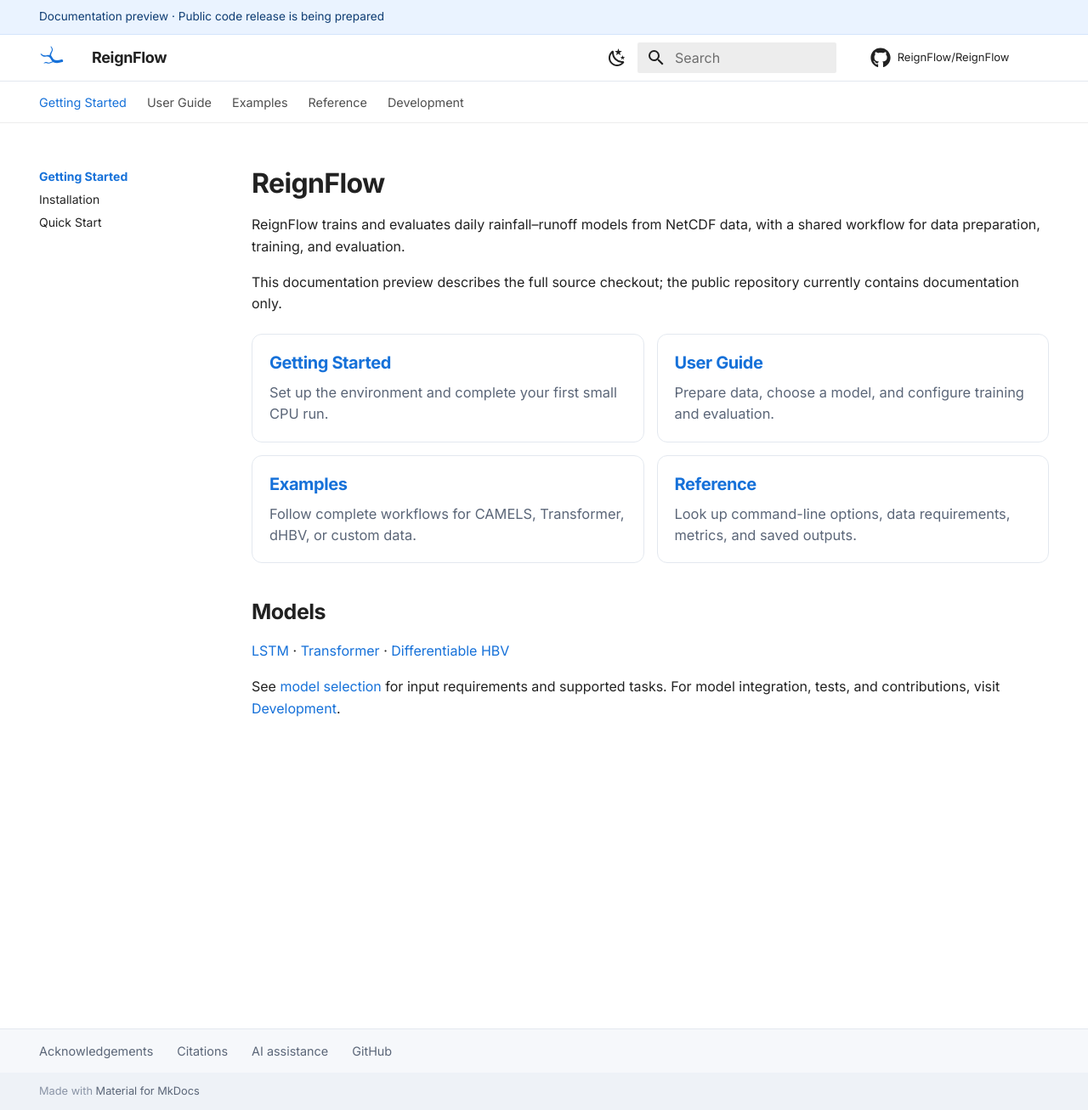
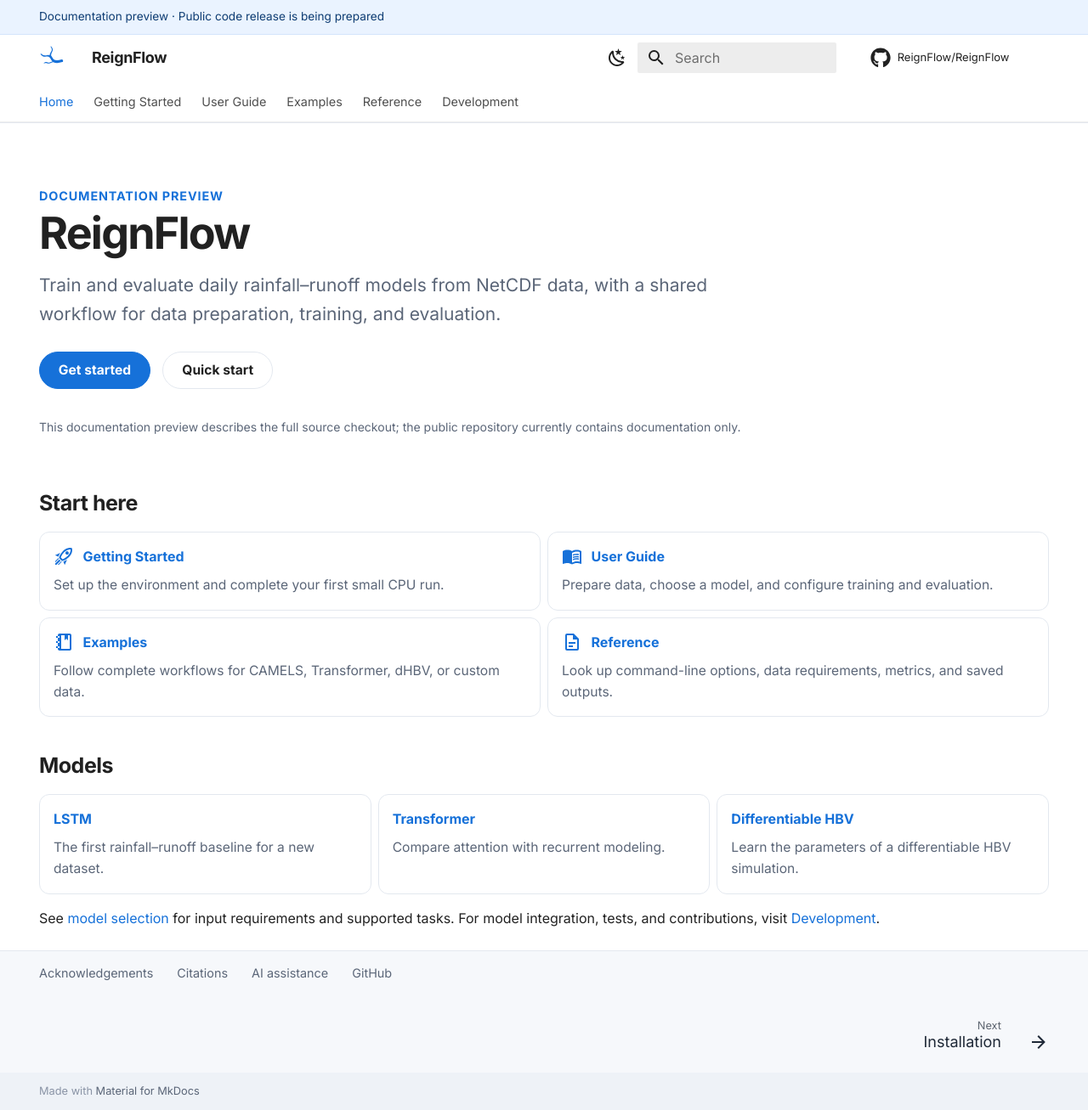
Before and after one commit to ReignFlow/ReignFlow, an MkDocs documentation site: the page built from docs/index.md, in a window 1280 px wide and 1307 px high. Shown: the whole window at 85% size. Built offline with MkDocs 1.6.1 and Material for MkDocs 9.7.7, drawn with Linux system fonts in a browser that asks for light colours; comment, search, counter and statistics services are not loaded.

Commit message:
docs: give the overview a landing page and tidy navigation
The overview lived inside the Getting Started tab, so the home page
carried that section's sidebar. It is now its own Home tab with a
landing layout: a short hero with Get started and Quick start buttons,
the four entry points as a 2 x 2 grid of cards with icons, and the three
models as cards with a one-line purpose each (from the model overview).
Pages also gain previous/next links in the footer, sticky tabs and a
table of contents that follows the reader.

```diff
--- a/docs/index.md
+++ b/docs/index.md
@@ -1,56 +1,65 @@
 ---
 hide:
+  - navigation
   - toc
 ---
 
+<div class="rf-hero" markdown="1">
+
+<p class="rf-hero__eyebrow">Documentation preview</p>
+
 # ReignFlow
 
-ReignFlow trains and evaluates daily rainfall–runoff models from NetCDF data,
-with a shared workflow for data preparation, training, and evaluation.
+<p class="rf-hero__lead">Train and evaluate daily rainfall–runoff models from NetCDF data,
+with a shared workflow for data preparation, training, and evaluation.</p>
 
-This documentation preview describes the full source checkout; the public
-repository currently contains documentation only.
+[Get started](getting-started/installation.md){ .md-button .md-button--primary }
+[Quick start](getting-started/quickstart.md){ .md-button }
 
-<div class="rf-routes" markdown="1">
-
-<div class="rf-route" markdown="1">
-
-## [Getting Started](getting-started/installation.md)
-
-Set up the environment and complete your first small CPU run.
+<p class="rf-hero__note">This documentation preview describes the full source checkout; the public
+repository currently contains documentation only.</p>
 
 </div>
 
-<div class="rf-route" markdown="1">
+## Start here
 
-## [User Guide](guides/index.md)
+<div class="grid cards rf-grid-2" markdown="1">
 
-Prepare data, choose a model, and configure training and evaluation.
+-   :material-rocket-launch-outline:{ .lg } __[Getting Started](getting-started/installation.md)__
 
-</div>
+    Set up the environment and complete your first small CPU run.
 
-<div class="rf-route" markdown="1">
+-   :material-book-open-variant:{ .lg } __[User Guide](guides/index.md)__
 
-## [Examples](tutorials/index.md)
+    Prepare data, choose a model, and configure training and evaluation.
 
-Follow complete workflows for CAMELS, Transformer, dHBV, or custom data.
+-   :material-notebook-outline:{ .lg } __[Examples](tutorials/index.md)__
 
-</div>
+    Follow complete workflows for CAMELS, Transformer, dHBV, or custom data.
 
-<div class="rf-route" markdown="1">
+-   :material-file-document-outline:{ .lg } __[Reference](reference/index.md)__
 
-## [Reference](reference/index.md)
-
-Look up command-line options, data requirements, metrics, and saved outputs.
-
-</div>
+    Look up command-line options, data requirements, metrics, and saved outputs.
 
 </div>
 
 ## Models
 
-[LSTM](models/lstm.md) · [Transformer](models/transformer.md) ·
-[Differentiable HBV](models/dhbv.md)
+<div class="grid cards" markdown="1">
+
+-   __[LSTM](models/lstm.md)__
+
+    The first rainfall–runoff baseline for a new dataset.
+
+-   __[Transformer](models/transformer.md)__
+
+    Compare attention with recurrent modeling.
+
+-   __[Differentiable HBV](models/dhbv.md)__
+
+    Learn the parameters of a differentiable HBV simulation.
+
+</div>
 
 See [model selection](models/overview.md) for input requirements and supported
 tasks. For model integration, tests, and contributions, visit
--- a/docs/stylesheets/extra.css
+++ b/docs/stylesheets/extra.css
@@ -153,33 +153,95 @@
   background: var(--rf-surface);
 }
 
-/* ---- landing page route cards (docs/index.md) ---------------------------- */
+/* ---- landing page (docs/index.md) --------------------------------------- */
 
-.rf-routes {
-  display: grid;
-  grid-template-columns: repeat(2, minmax(0, 1fr));
-  gap: 0.75rem;
-  margin: 1.1rem 0 1.8rem;
+.rf-hero {
+  max-width: 44rem;
+  padding: 1.2rem 0 1rem;
 }
 
-.rf-route {
-  min-width: 0;
-  padding: 0.95rem 1rem;
+.md-typeset .rf-hero h1 {
+  margin: 0.2rem 0 0.8rem;
+  font-size: 2.6rem;
+  line-height: 1.1;
+  letter-spacing: -0.035em;
+}
+
+.md-typeset .rf-hero__eyebrow {
+  margin: 0;
+  color: var(--rf-brand);
+  font-size: 0.72rem;
+  font-weight: 650;
+  letter-spacing: 0.06em;
+  text-transform: uppercase;
+}
+
+.md-typeset .rf-hero__lead {
+  margin: 0 0 1.4rem;
+  color: var(--rf-muted);
+  font-size: 1.05rem;
+  line-height: 1.6;
+}
+
+.md-typeset .rf-hero__note {
+  margin: 1.2rem 0 0;
+  color: var(--rf-muted);
+  font-size: 0.7rem;
+}
+
+.md-typeset .rf-hero .md-button {
+  margin: 0 0.5rem 0.5rem 0;
+  padding: 0.55em 1.4em;
+  border: 1px solid var(--rf-line);
+  border-radius: 999px;
+  color: var(--md-default-fg-color);
+  font-size: 0.78rem;
+}
+
+.md-typeset .rf-hero .md-button:is(:hover, :focus) {
+  border-color: var(--rf-brand);
+  background: transparent;
+  color: var(--rf-brand);
+}
+
+.md-typeset .rf-hero .md-button--primary,
+.md-typeset .rf-hero .md-button--primary:is(:hover, :focus) {
+  border-color: var(--rf-brand);
+  background: var(--rf-brand);
+  color: var(--md-default-bg-color);
+}
+
+.md-typeset .rf-hero .md-button--primary:is(:hover, :focus) {
+  border-color: var(--rf-brand-strong);
+  background: var(--rf-brand-strong);
+}
+
+/* four entry points read better as 2 x 2 than as 3 + 1 */
+.md-typeset .grid.rf-grid-2 {
+  grid-template-columns: repeat(auto-fit, minmax(min(100%, 22rem), 1fr));
+}
+
+.md-typeset .grid.cards > ul > li {
   border: 1px solid var(--rf-line);
   border-radius: 0.6rem;
-  background: var(--md-default-bg-color);
+  box-shadow: none;
+  transition: border-color 125ms;
 }
 
-.md-typeset .rf-route h2 {
-  margin: 0 0 0.45rem;
-  font-size: 1rem;
+.md-typeset .grid.cards > ul > li:is(:hover, :focus-within) {
+  border-color: var(--rf-brand);
+  box-shadow: none;
 }
 
-.md-typeset .rf-route p {
-  margin: 0;
+.md-typeset .grid.cards .lg {
+  margin-right: 0.3rem;
+  color: var(--rf-brand);
+  vertical-align: -0.35em;
+}
+
+.md-typeset .grid.cards p:last-child {
   color: var(--rf-muted);
-  font-size: 0.82rem;
-  line-height: 1.55;
+  font-size: 0.78rem;
 }
 
 /* ---- project footer (overrides/main.html) -------------------------------- */
@@ -211,8 +273,8 @@
   outline-offset: 3px;
 }
 
-@media screen and (max-width: 52rem) {
-  .rf-routes {
-    grid-template-columns: 1fr;
+@media screen and (max-width: 44.9375em) {
+  .md-typeset .rf-hero h1 {
+    font-size: 2rem;
   }
 }
--- a/mkdocs.yml
+++ b/mkdocs.yml
@@ -28,9 +28,12 @@ theme:
   features:
     - navigation.instant
     - navigation.tabs
+    - navigation.tabs.sticky
+    - navigation.footer
     - navigation.sections
     - navigation.indexes
     - navigation.top
+    - toc.follow
     - search.suggest
     - search.highlight
     - content.code.copy
@@ -62,6 +65,9 @@ markdown_extensions:
   - toc:
       permalink: true
   - pymdownx.details
+  - pymdownx.emoji:
+      emoji_index: !!python/name:material.extensions.emoji.twemoji
+      emoji_generator: !!python/name:material.extensions.emoji.to_svg
   - pymdownx.highlight:
       anchor_linenums: true
   - pymdownx.inlinehilite
@@ -76,8 +82,8 @@ not_in_nav: |
   /acknowledgements.md
 
 nav:
+  - Home: index.md
   - Getting Started:
-      - Overview: index.md
       - Installation: getting-started/installation.md
       - Quick Start: getting-started/quickstart.md
   - User Guide:
```
